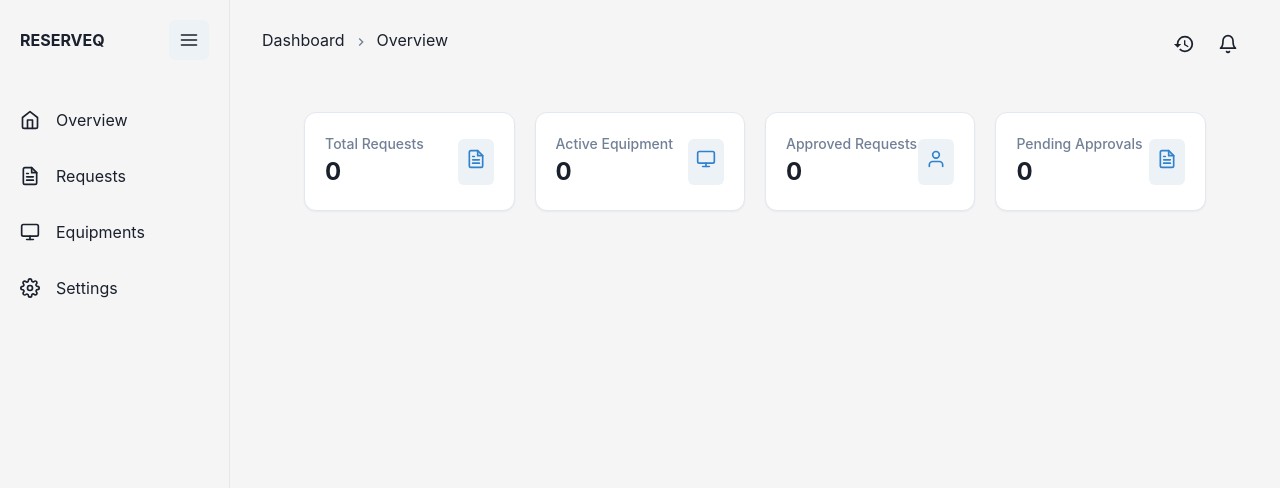
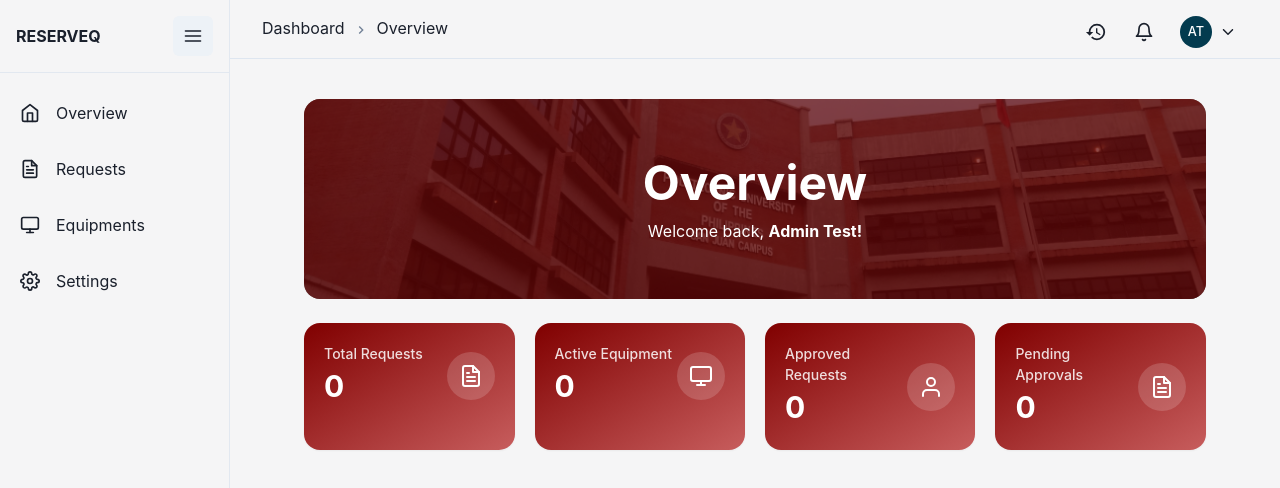
Before and after one commit to icodecedd/ReQuestor, a React (Vite) app in the folder client/: page /dashboard in a window 1280 px wide. Shown: the top 488 px of the page. Built offline with nearby package versions, Linux system fonts and the light colour scheme; no server answers.

Commit message:
feat: implement overview page with banner and stats, restructure routes

```diff
--- a/client/src/App.jsx
+++ b/client/src/App.jsx
@@ -4,7 +4,7 @@
 
 function App() {
   return (
-    <Box minH="100vh">
+    <Box>
       <Router>
         <AdminRoutes />
       </Router>
--- a/client/src/components/Navbar.jsx
+++ b/client/src/components/Navbar.jsx
@@ -5,17 +5,25 @@
   Breadcrumb,
   BreadcrumbItem,
   BreadcrumbLink,
+  Avatar,
+  Menu,
+  MenuButton,
+  MenuList,
+  MenuItem,
+  Button,
+  HStack,
 } from "@chakra-ui/react";
 import { ChevronRightIcon } from "@chakra-ui/icons";
 import { FiBell } from "react-icons/fi";
 import { MdHistory } from "react-icons/md";
+import { IoIosArrowDown } from "react-icons/io";
 
 const Navbar = ({ pageName }) => {
   return (
-    <Box mb={10}>
+    <Box mb={10} mt={-4}>
       {/* Header */}
-      <Box pl={8} pr={8} mx={-6}>
-        <Flex justify="space-between" align="center" pb={2}>
+      <Box borderBottom="1px solid #dee6f0ff" pl={8} pr={8} mx={-6}>
+        <Flex justify="space-between" align="center" pb={0.5}>
           <Breadcrumb
             spacing="8px"
             separator={<ChevronRightIcon color="gray.500" />}
@@ -30,7 +38,7 @@
             </BreadcrumbItem>
           </Breadcrumb>
           {/* Buttons */}
-          <Flex align="center" gap={1}>
+          <Flex align="center" gap={2} p={1}>
             <IconButton
               icon={<MdHistory size={22} />}
               aria-label="History"
@@ -43,6 +51,27 @@
               variant="ghost"
               size="md"
             />
+            <Menu>
+              <MenuButton
+                as={Button}
+                variant="ghost"
+                px={2}
+                py={1}
+                display="flex"
+                alignItems="center"
+                gap={2}
+                _hover={{ bg: "gray.100" }}
+              >
+                <HStack>
+                  <Avatar size="sm" name="Admin Test" src="" />
+                  <IoIosArrowDown />
+                </HStack>
+              </MenuButton>
+              <MenuList>
+                <MenuItem>Profile</MenuItem>
+                <MenuItem>Logout</MenuItem>
+              </MenuList>
+            </Menu>
           </Flex>
         </Flex>
       </Box>
--- a/client/src/components/Sidebar.jsx
+++ b/client/src/components/Sidebar.jsx
@@ -19,8 +19,10 @@
       <Flex
         justify={collapsed ? "center" : "space-between"}
         align="center"
-        p={5}
+        borderBottom="1px solid #e2e8f0"
+        p={4}
       >
+        {/*TODO: Add Logo Here...*/}
         {!collapsed && <Text fontWeight="bold">RESERVEQ</Text>}
         <IconButton
           icon={<FiMenu fontSize={20} />}
--- a/client/src/components/StatCard.jsx
+++ b/client/src/components/StatCard.jsx
@@ -1,14 +1,20 @@
-import { Box, Flex, Text, Icon, StatLabel, StatNumber, Stat } from "@chakra-ui/react";
+import {
+  Box,
+  Flex,
+  Text,
+  Icon,
+  StatLabel,
+  StatNumber,
+  Stat,
+} from "@chakra-ui/react";
 
 const StatCard = ({ label, value, icon }) => {
   return (
     <Box
-      bg="white"
-      border="1px solid"
-      borderColor="gray.200"
-      borderRadius="xl"
+      borderRadius="2xl"
       p={5}
       w="100%"
+      bgGradient="linear(to-br, maroon, #c75d5dff)"
       boxShadow="sm"
       transition="box-shadow 0.2s"
       _hover={{ boxShadow: "md" }}
@@ -16,23 +22,27 @@
       <Flex justify="space-between" align="center">
         <Box>
           <Stat>
-            <StatLabel fontSize="sm" color="gray.500">
-                {label}
+            <StatLabel fontSize="sm" color="white" opacity={0.85}>
+              {label}
             </StatLabel>
-          <StatNumber fontSize="2xl" fontWeight="bold">
-            {value}
-          </StatNumber>
+            <StatNumber fontSize="3xl" fontWeight="bold" color="white">
+              {value}
+            </StatNumber>
           </Stat>
         </Box>
+
         {icon && (
           <Box
-            bg="gray.100"
-            p={2}
-            borderRadius="md"
-            color="blue.500"
-            fontSize="xl"
+            bg="whiteAlpha.300"
+            p={3}
+            borderRadius="full"
+            color="white"
+            fontSize="2xl"
+            display="flex"
+            alignItems="center"
+            justifyContent="center"
           >
-            <Icon as={icon} />
+            <Icon as={icon} boxSize={6} />
           </Box>
         )}
       </Flex>
--- /dev/null
+++ b/client/src/pages/admin/Overview/OverviewBanner.jsx
@@ -0,0 +1,45 @@
+import { Box, Text } from "@chakra-ui/react";
+import overviewBg from "../../../assets/overview.webp";
+
+const OverviewBanner = () => {
+  return (
+    <Box
+      w="90%"
+      mx="auto"
+      h="200px"
+      borderRadius="2xl"
+      overflow="hidden"
+      position="relative"
+      bgImage={`url(${overviewBg})`}
+      bgSize="cover"
+      bgPosition="50% 65%"
+      transition="box-shadow 0.2s"
+    >
+      {/* Maroon Overlay */}
+      <Box
+        position="absolute"
+        top="0"
+        left="0"
+        w="100%"
+        h="100%"
+        bg="rgba(97, 0, 0, 0.7)"
+        zIndex={1}
+      />
+      <Box
+        position="relative"
+        zIndex={2}
+        p={4}
+        color="white"
+        align="center"
+        mt={8}
+      >
+        <Text fontSize="5xl" fontWeight="bold">
+          Overview
+        </Text>
+        <Text>Welcome back, <b>Admin Test!</b></Text>
+      </Box>
+    </Box>
+  );
+};
+
+export default OverviewBanner;
--- /dev/null
+++ b/client/src/pages/admin/Overview/OverviewPage.jsx
@@ -0,0 +1,22 @@
+import { Box } from "@chakra-ui/react";
+import Navbar from "../../../components/Navbar";
+import OverviewStats from "./OverviewStats";
+import OverviewBanner from "./OverviewBanner";
+
+// TODO: Requests Overview (Approvals vs Pendings)
+// TODO: Equipment by Category (Number of Equipment [projector])
+// TODO: Recent Requests
+// TODO: Activity Logs or Feed
+// TODO: Optional: Top Equipment
+
+const OverviewPage = () => {
+  return (
+    <Box>
+      <Navbar pageName={"Overview"} />
+      <OverviewBanner />
+      <OverviewStats />
+    </Box>
+  );
+};
+
+export default OverviewPage;
--- /dev/null
+++ b/client/src/pages/admin/Overview/OverviewStats.jsx
@@ -0,0 +1,60 @@
+import { useEffect, useState } from "react";
+import axios from "axios";
+import { FiFileText, FiMonitor, FiUser } from "react-icons/fi";
+import StatCard from "../../../components/StatCard";
+import { SimpleGrid } from "@chakra-ui/react";
+
+const OverviewStats = () => {
+  const [stats, setStats] = useState({
+    totalRequests: 0,
+    availableEquipment: 0,
+    approvedRequests: 0,
+    pendingApprovals: 0,
+  });
+
+  useEffect(() => {
+    const fetchStats = async () => {
+      try {
+        const res = await axios.get("http://localhost:5001/api/stats");
+        setStats(res.data);
+      } catch (error) {
+        console.error("Error fetching dashboard stats", error);
+      }
+    };
+    fetchStats();
+  }, []); // emptyt [] means run this effect only once
+
+  return (
+    <SimpleGrid
+      columns={{ base: 1, md: 2, lg: 4 }}
+      spacingX="20px"
+      spacingY="10px"
+      w="90%"
+      mx="auto"
+      mt={6}
+    >
+      <StatCard
+        label="Total Requests"
+        value={stats.totalRequests}
+        icon={FiFileText}
+      />
+      <StatCard
+        label="Active Equipment"
+        value={stats.availableEquipment}
+        icon={FiMonitor}
+      />
+      <StatCard
+        label="Approved Requests"
+        value={stats.approvedRequests}
+        icon={FiUser}
+      />
+      <StatCard
+        label="Pending Approvals"
+        value={stats.pendingApprovals}
+        icon={FiFileText}
+      />
+    </SimpleGrid>
+  );
+};
+
+export default OverviewStats;
--- a/client/src/pages/admin/OverviewPage.jsx
+++ /dev/null
@@ -1,65 +0,0 @@
-import { Box, SimpleGrid } from "@chakra-ui/react";
-import Navbar from "../../components/Navbar";
-import axios from "axios";
-import { useEffect, useState } from "react";
-import { FiFileText, FiMonitor, FiUser } from "react-icons/fi";
-import StatCard from "../../components/StatCard";
-
-const OverviewPage = () => {
-  const [stats, setStats] = useState({
-    totalRequests: 0,
-    availableEquipment: 0,
-    approvedRequests: 0,
-    pendingApprovals: 0,
-  });
-
-  useEffect(() => {
-    const fetchStats = async () => {
-      try {
-        const res = await axios.get("http://localhost:5001/api/stats");
-        setStats(res.data);
-      } catch (error) {
-        console.error("Error fetching dashboard stats", error);
-      }
-    };
-    fetchStats();
-  }, []); // emptyt [] means run this effect only once
-
-  return (
-    <Box>
-      <Navbar pageName={"Overview"} />
-
-      {/* Page Content */}
-      <SimpleGrid
-        columns={{ base: 1, md: 2, lg: 4 }}
-        spacingX="20px"
-        spacingY="10px"
-        w="90%"
-        mx="auto"
-      >
-        <StatCard
-          label="Total Requests"
-          value={stats.totalRequests}
-          icon={FiFileText}
-        />
-        <StatCard
-          label="Active Equipment"
-          value={stats.availableEquipment}
-          icon={FiMonitor}
-        />
-        <StatCard
-          label="Approved Requests"
-          value={stats.approvedRequests}
-          icon={FiUser}
-        />
-        <StatCard
-          label="Pending Approvals"
-          value={stats.pendingApprovals}
-          icon={FiFileText}
-        />
-      </SimpleGrid>
-    </Box>
-  );
-};
-
-export default OverviewPage;
--- a/client/src/routes/AdminRoutes.jsx
+++ b/client/src/routes/AdminRoutes.jsx
@@ -1,6 +1,6 @@
 import { Routes, Route, Navigate } from "react-router-dom";
 import AdminLayout from "../layouts/AdminLayout";
-import Overview from "../pages/admin/OverviewPage";
+import Overview from "../pages/admin/Overview/OverviewPage";
 import Requests from "../pages/admin/RequestsPage";
 import Equipments from "../pages/admin/EquipmentsPage";
 import Settings from "../pages/admin/SettingsPage";
```
Also changed, not shown: client/src/pages/admin/Overview/OverviewGraphs.jsx (added, +11 -0 lines), client/src/assets/overview.webp (added).
